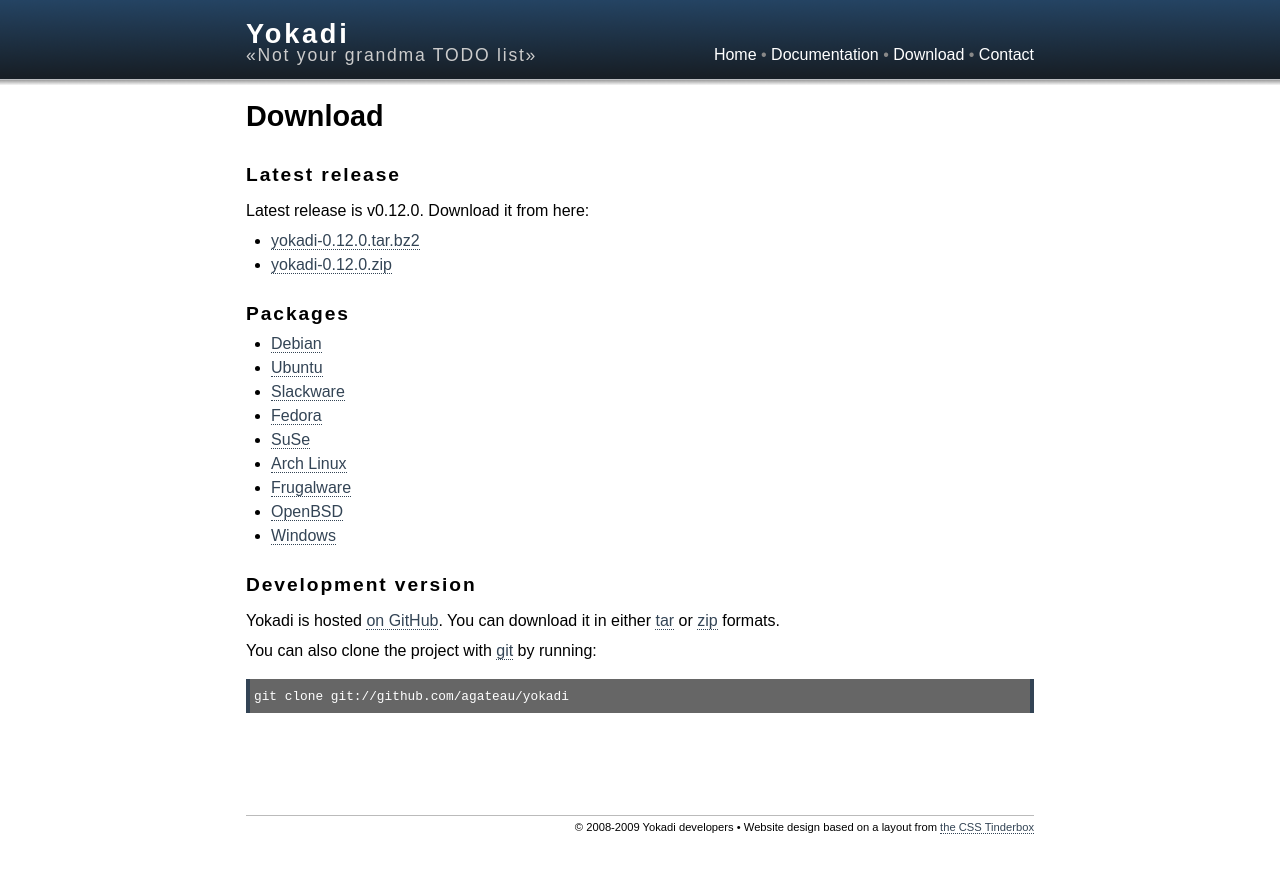
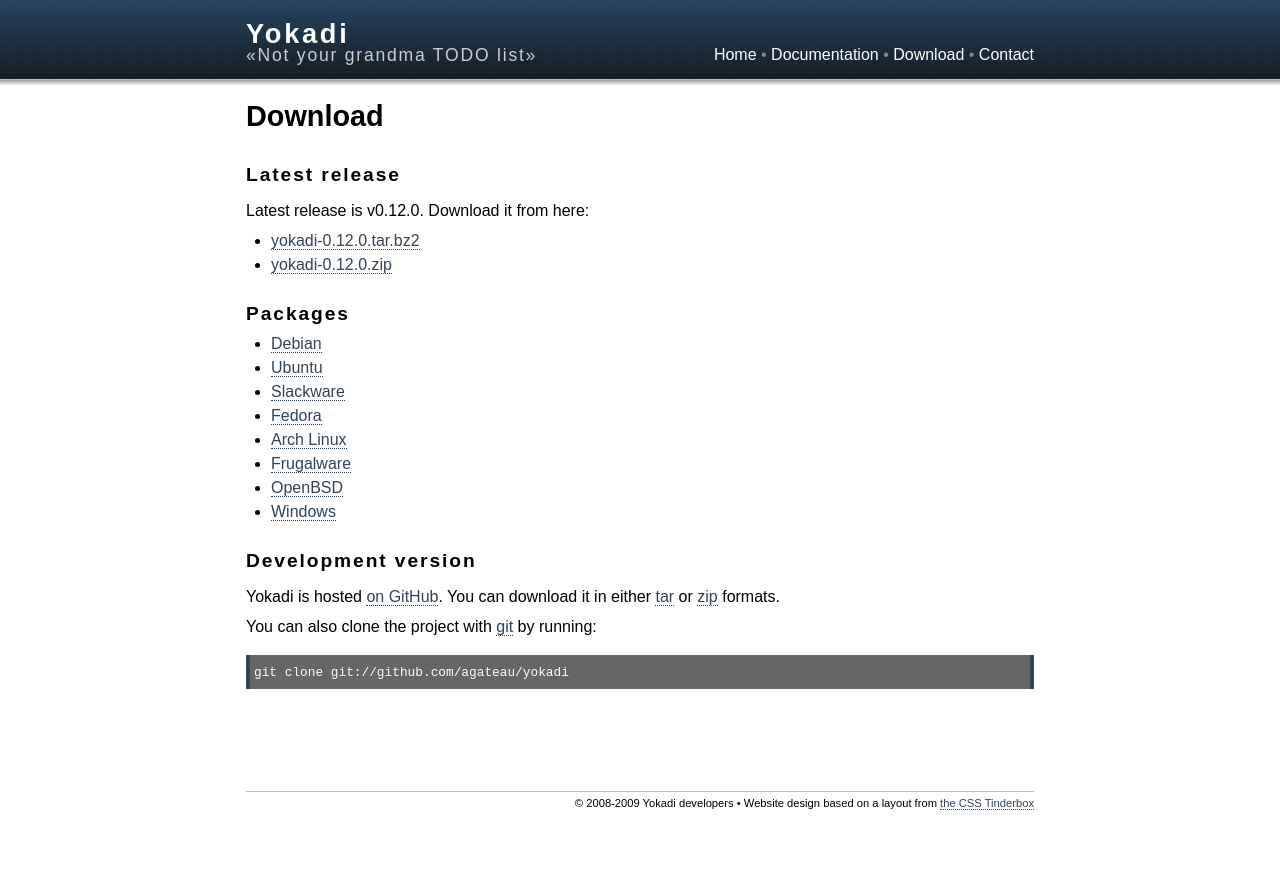
Before and after one commit to yokadi/yokadi.github.com, a Jekyll site: the page built from download.markdown, in a window 1280 px wide. Shown: the top 873 px of the page. Built offline with Jekyll 4.4.1, drawn with Linux system fonts in a browser that asks for light colours.

Commit message:
Remove dead link to suse package

```diff
--- a/download.markdown
+++ b/download.markdown
@@ -16,7 +16,6 @@ Latest release is v{{ page.version }}. Download it from here:
 - [Ubuntu][ubuntu]
 - [Slackware][slackware]
 - [Fedora][rpmfind]
-- [SuSe][suse]
 - [Arch Linux][arch]
 - [Frugalware][frugal]
 - [OpenBSD][openbsd]
@@ -43,4 +42,3 @@ You can also clone the project with [git][] by running:
 [arch]: http://aur.archlinux.org/packages.php?ID=23998
 [frugal]: http://frugalware.org/packages/64105
 [slackware]: http://github.com/pprkut/slackbuilds-beta/tree/master/good/yokadi/
-[suse]: http://download.opensuse.org/repositories/home:/bitshuffler/openSUSE_11.2/noarch/yokadi-0.11.1-1.1.noarch.rpm
```
